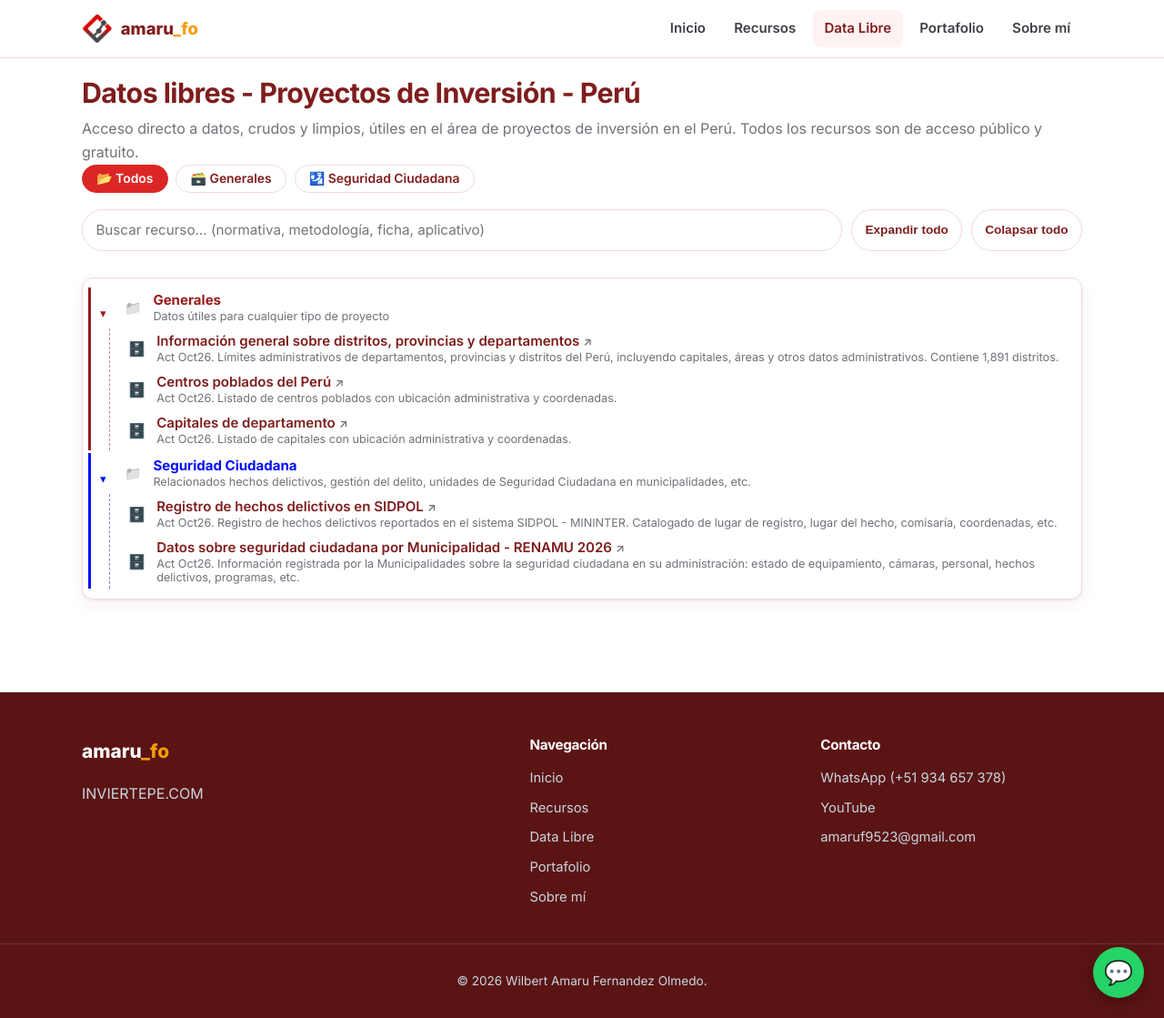
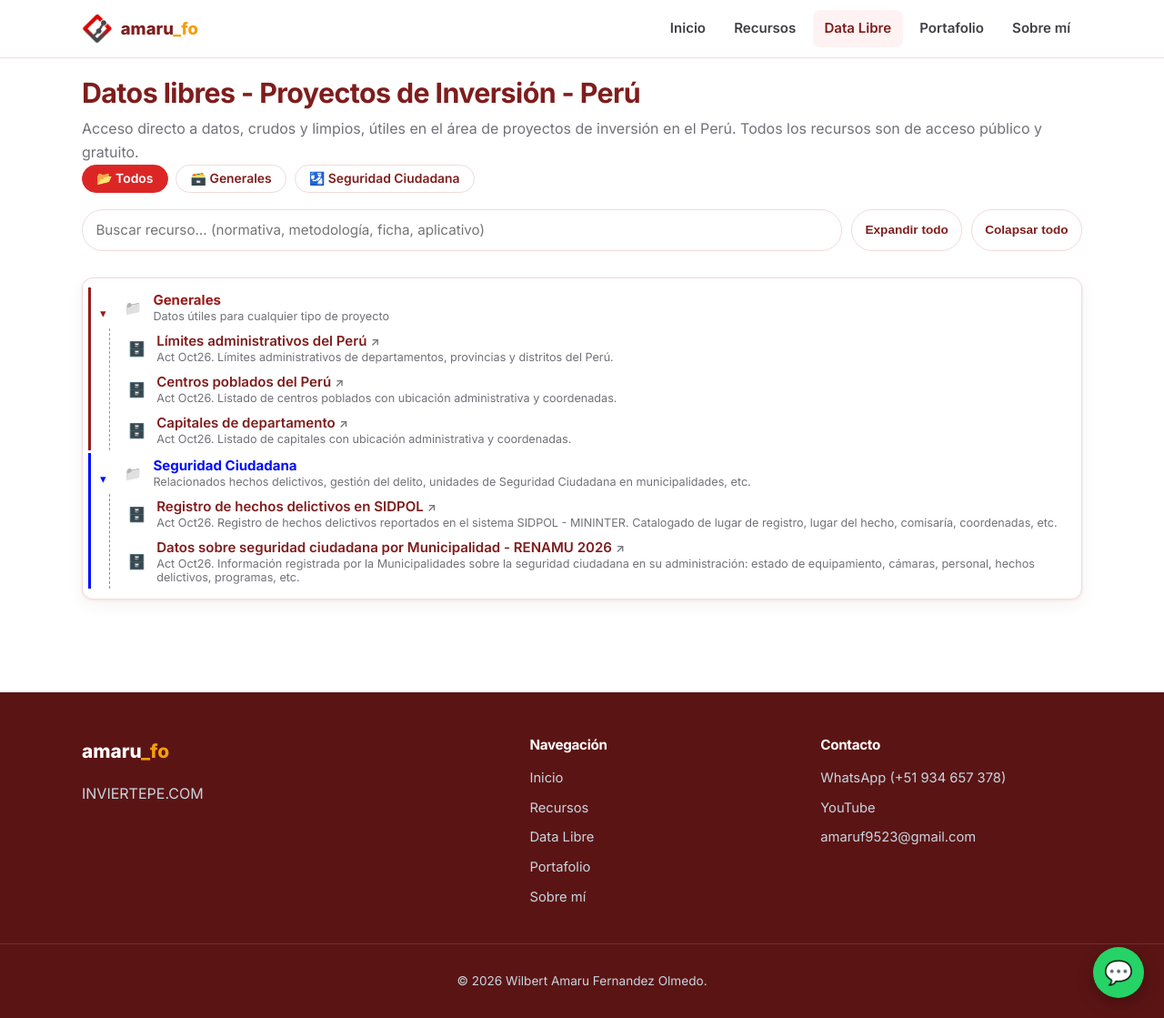
Before and after one commit to amarufo/amarufo.github.io, a Jekyll site: the page built from data.html, in a window 1280 px wide and 1119 px high. Shown: the whole window at 91% size. Built offline with Jekyll 4.4.1, drawn with Linux system fonts in a browser that asks for light colours.

Commit message:
Update data: descriptivos_distritos

```diff
--- a/_data/arbol_data.yml
+++ b/_data/arbol_data.yml
@@ -5,12 +5,11 @@
     open: true
     desc: "Datos útiles para cualquier tipo de proyecto"
     children:
-      - label: "Información general sobre distritos, provincias y departamentos"
+      - label: "Límites administrativos del Perú"
         clave: "descriptivos_distritos"
         type: data
-        desc: "Act Oct26. Límites administrativos de departamentos, provincias y distritos del Perú, incluyendo capitales, áreas y otros datos administrativos. Contiene 1,891 distritos."
+        desc: "Act Oct26. Límites administrativos de departamentos, provincias y distritos del Perú."
         url: "https://github.com/amarufo/data_inviertepe/releases/download/descriptivos_distritos/descriptivos_distritos.zip"
-
       - label: "Centros poblados del Perú"
         clave: "centros_poblados"
         type: data
@@ -20,7 +19,7 @@
         clave: "capitales_departamento"
         type: data
         desc: "Act Oct26. Listado de capitales con ubicación administrativa y coordenadas."
-        url: "https://github.com/amarufo/data_inviertepe/releases/download/capitales_departamento/capitales_departamento.zip"
+        url: "https://github.com/amarufo/data_inviertepe/releases/download/capilatales_departamento/capitales_departamento.zip"
   - label: "Seguridad Ciudadana"
     clave: "seguridad_ciudadana"
     type: folder
```
